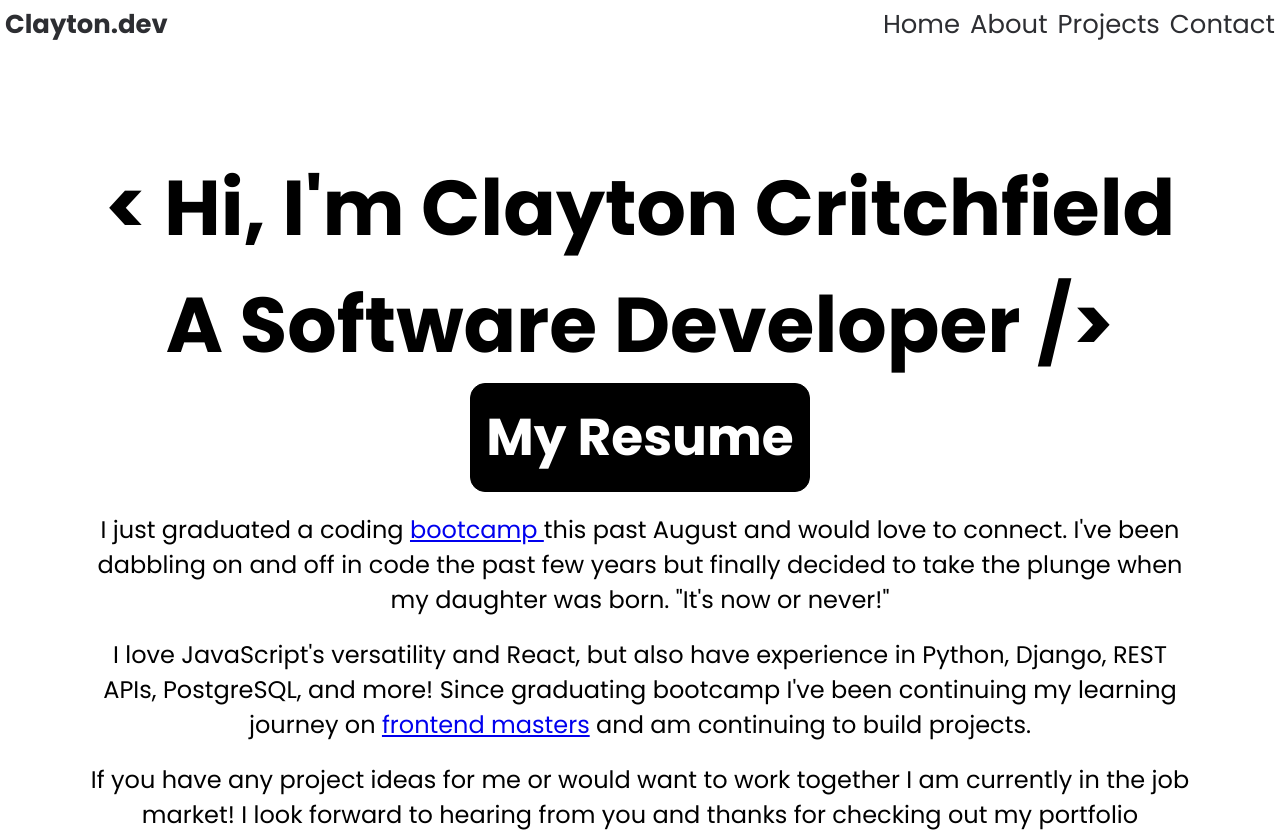
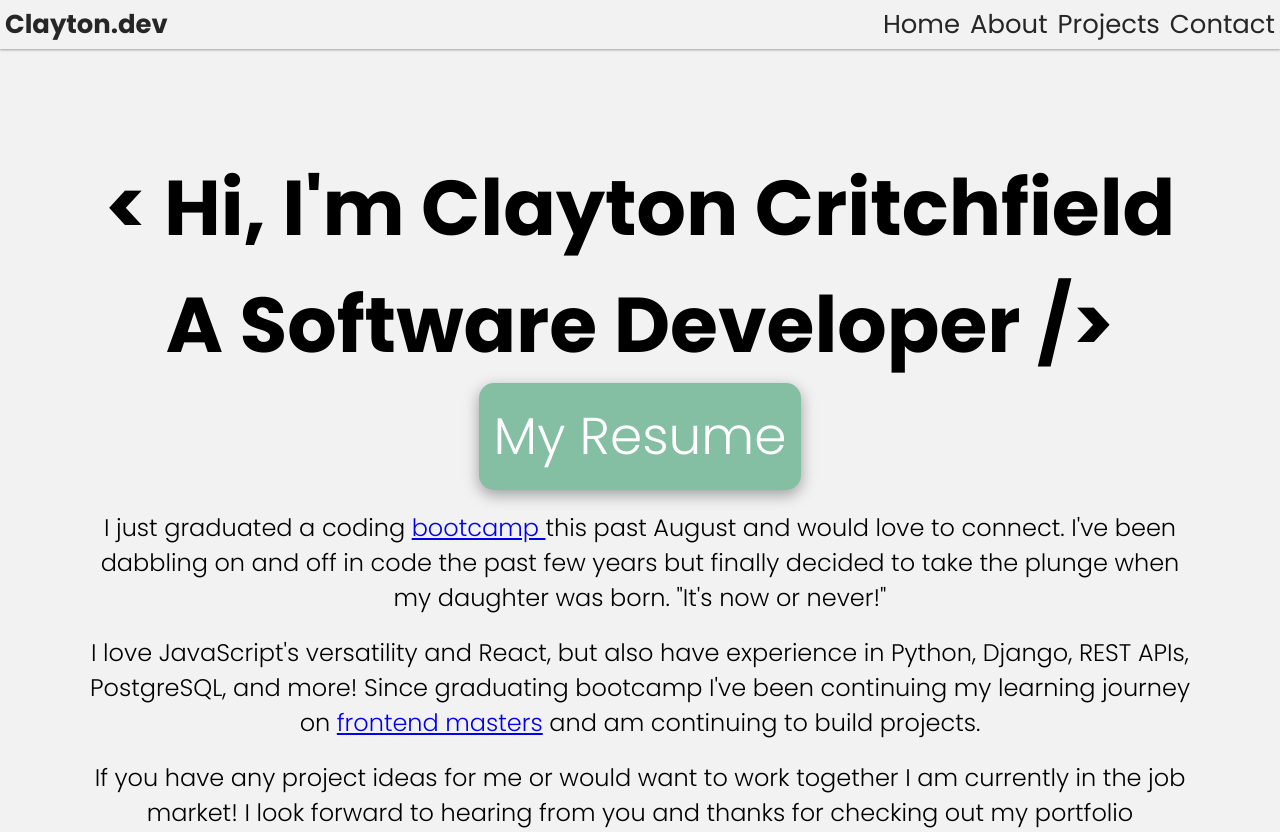
Before and after one commit to DeveloperDadd/portfolio, a plain HTML site: page index.html in a window 1280 px wide. Drawn offline with Linux system fonts and the light colour scheme.

Commit message:
add additional styling to hero section

```diff
--- a/index.html
+++ b/index.html
@@ -34,18 +34,31 @@
 
     <!-- Hero Section -->
 
-    <section class="hero">
+    <section class="hero" id="about">
         <h1>< Hi, I'm Clayton Critchfield <br><span class="software-developer">A Software Developer </span>/></h1>
         <h2><a href="#">My Resume</a></h2>
-        <p> I just graduated a coding <a href="https://www.awesomeinc.org/alumni"> bootcamp </a> this past August and would love to connect.
+
+        <p> I just graduated a coding <a href="https://www.awesomeinc.org/alumni" target="_blank"> bootcamp </a> this past August and would love to connect.
             I've been dabbling on and off in code the past few years but finally decided to take the plunge when my daughter was born. "It's now or never!"</p>
         <p> I love JavaScript's versatility and React, but also have experience in Python, Django, REST APIs, PostgreSQL, and more! Since graduating bootcamp I've been
-            continuing my learning journey on <a href="https://frontendmasters.com/u/ClayCritch/">frontend masters</a> and am continuing to build projects.</p>
+            continuing my learning journey on <a href="https://frontendmasters.com/u/ClayCritch/" target="_blank">frontend masters</a> and am continuing to build projects.</p>
         <p> If you have any project ideas for me or would want to work together I am currently in the job market! I look forward to hearing from you and thanks for checking out my portfolio </p>
     </section>
 
+    <!-- Tech Stack Icons, want to something here where they are constantly sliding across the screen * STRETCH * -->
+
     <!-- Projects Section -->
+    <section id="projects"
+        <div class="project-one">
 
+        </div>
+        <div class="project-two">
+
+        </div>
+        <div class="project-three">
+
+        </div>
+    </section>
 
     <script src="./main.js"></script>
 </body>
--- a/style.css
+++ b/style.css
@@ -6,18 +6,20 @@
 
 body {
     font-family: 'Poppins', sans-serif;
+    background-color: #f2f2f2;
 }
 
 nav {
     display: flex;
     align-items: center;
     justify-content: space-between;
+    box-shadow: rgba(0, 0, 0, 0.12) 0px 1px 3px, rgba(0, 0, 0, 0.24) 0px 1px 2px;
 }
 
 .logo,
 li > a,
 h3 {
-    color: #2d2e32;
+    color: #262626;
     cursor: pointer;
     text-decoration: none;
     padding: 5px;
@@ -25,7 +27,7 @@ h3 {
 }
 
 li > a:hover {
-    border-bottom: solid #2d2e32 1px;
+    border-bottom: solid #262626 1px;
 }
 
 nav > ul {
@@ -55,14 +57,24 @@ h2 > a {
     font-size: 3.236rem;
     display: block;
     text-decoration: none;
-    border: solid black 1px;
     border-radius: 15px;
     padding: 15px;
-    background: black;
+    background: #84bfa4;
     color: white;
+    font-weight: 300;
+    box-shadow: rgba(0, 0, 0, 0.35) 0px 5px 15px;
+}
+
+h2 > a:hover {
+    background-color: #262626;
+}
+
+a:visited {
+    color: #84bfa4;
 }
 
 .hero > p {
     max-width: 1100px;
     margin-top: 20px;
+    font-weight: 300;
 }
```
